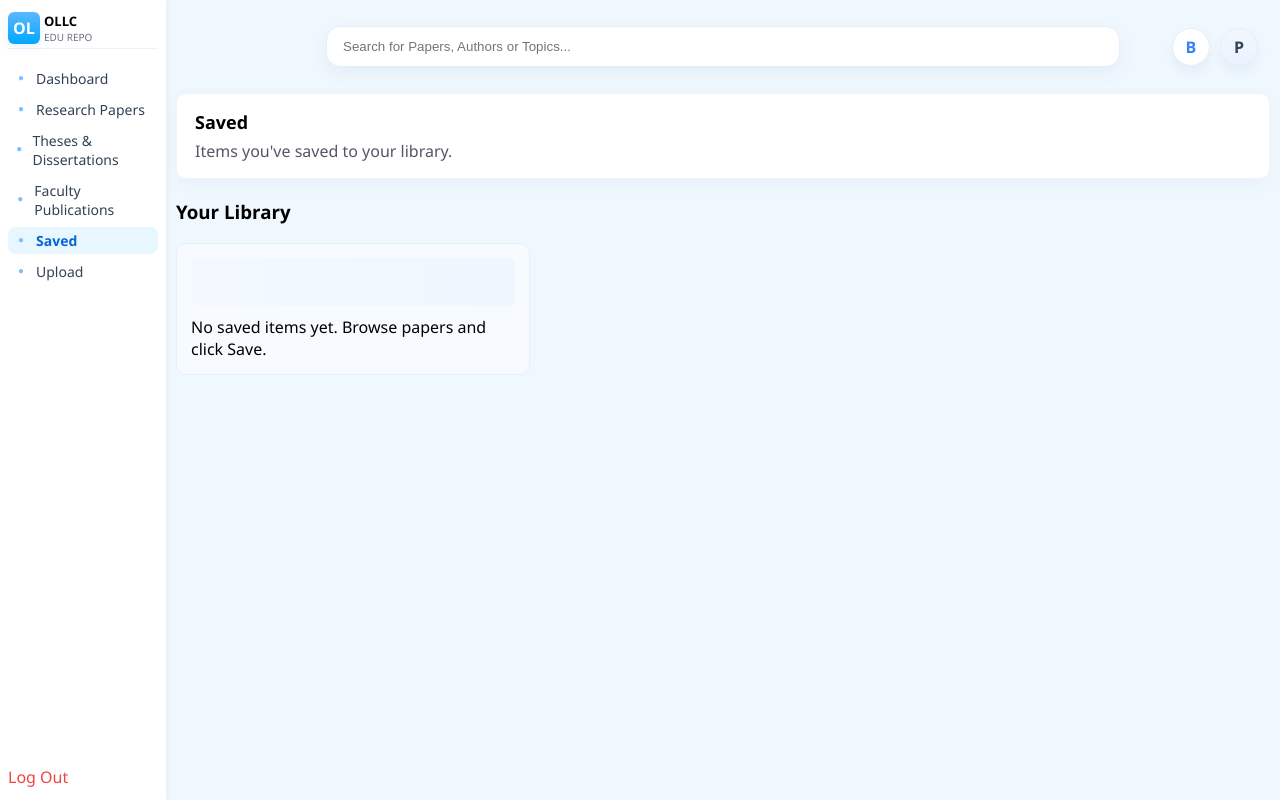
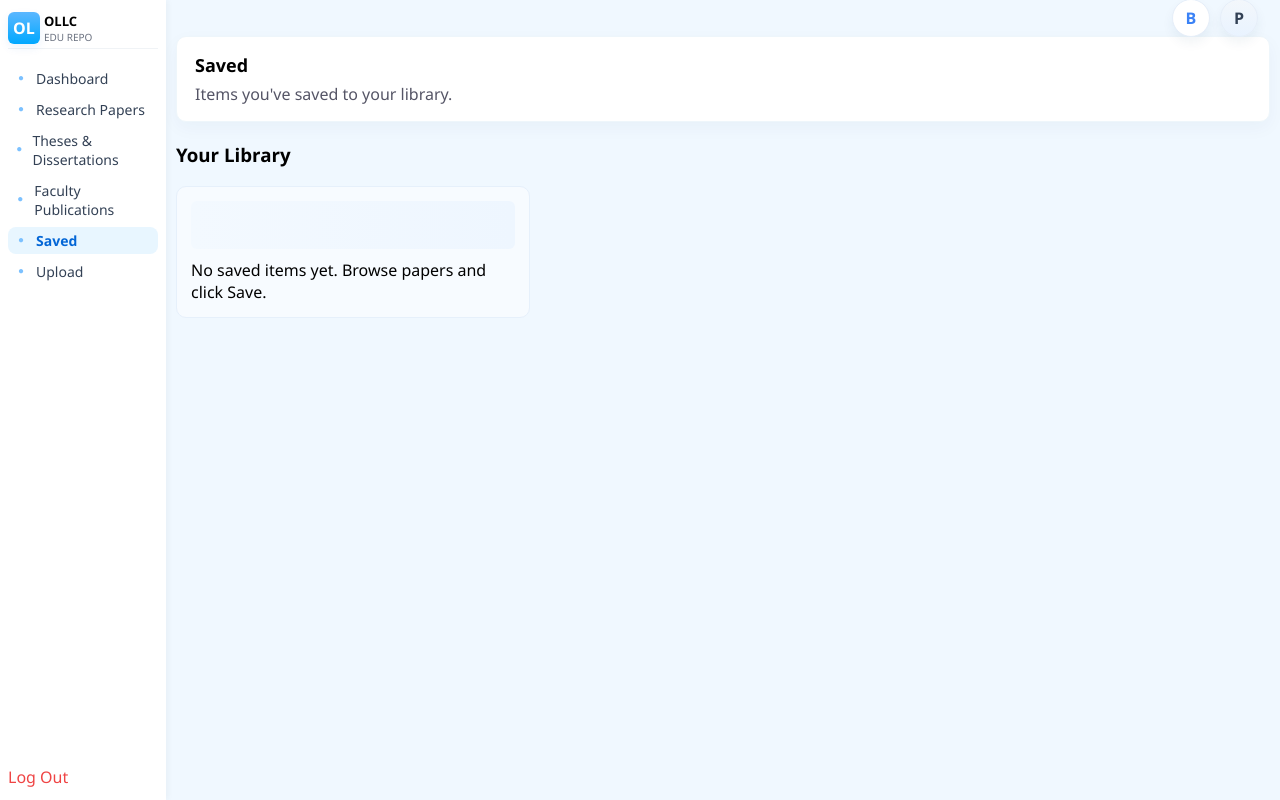
Before and after one commit to Archerous05/Thesis-Repo, a plain HTML site: page save.html in a window 1280 px wide. Drawn offline with Linux system fonts and the light colour scheme.

Commit message:
Update save.html

```diff
--- a/save.html
+++ b/save.html
@@ -35,7 +35,6 @@
 
   <main class="main">
     <div class="topbar">
-      <input class="search top-search" type="text" placeholder="Search for Papers, Authors or Topics...">
       <div class="top-actions" aria-hidden="false">
         <div class="icon-bell" title="Notifications">B</div>
         <div class="icon-profile" title="Profile">P</div>
```
